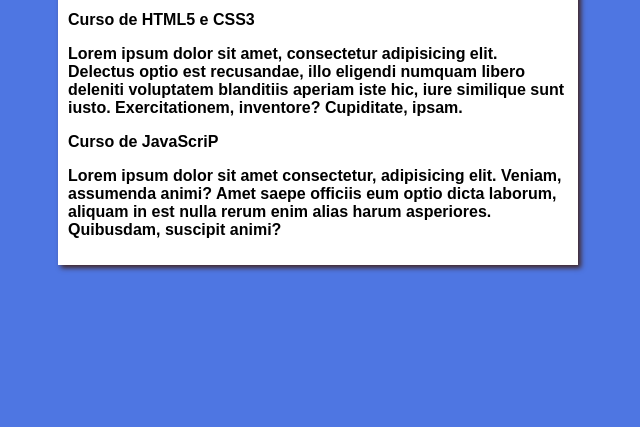
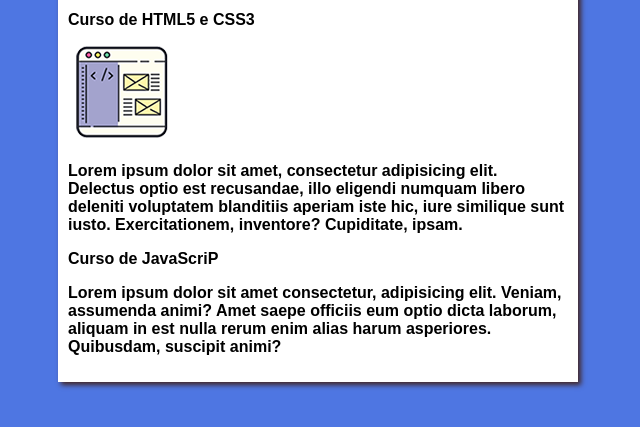
Before and after one commit to webersonclw/projeto-site, a plain HTML site: page index.html in a window 1280 px wide. Shown: the part 143-570 px from the top of the page, without its empty margins (322-962 px from the left). Drawn offline with Linux system fonts and the light colour scheme.

Commit message:
Update index.html

```diff
--- a/index.html
+++ b/index.html
@@ -15,6 +15,7 @@
         </header>
         <h2><article>
             <h2>Curso de HTML5 e CSS3</h2>
+            <img src="imagens/curso-html-css.png" alt="Curso de Htmal5">
             <p>Lorem ipsum dolor sit amet, consectetur adipisicing elit. Delectus optio est recusandae, illo eligendi numquam libero deleniti voluptatem blanditiis aperiam iste hic, iure similique sunt iusto. Exercitationem, inventore? Cupiditate, ipsam.</p>
         </article></h2>
         <h2><article>
```
